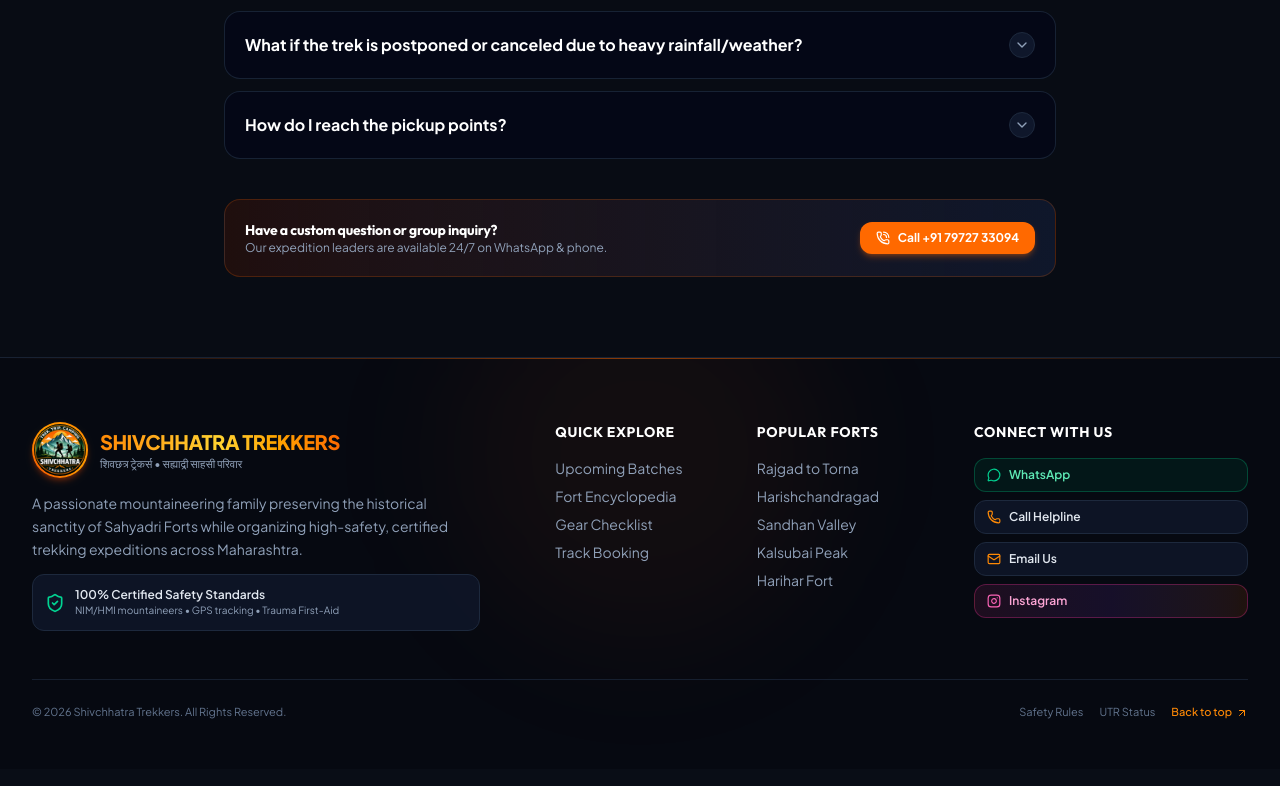
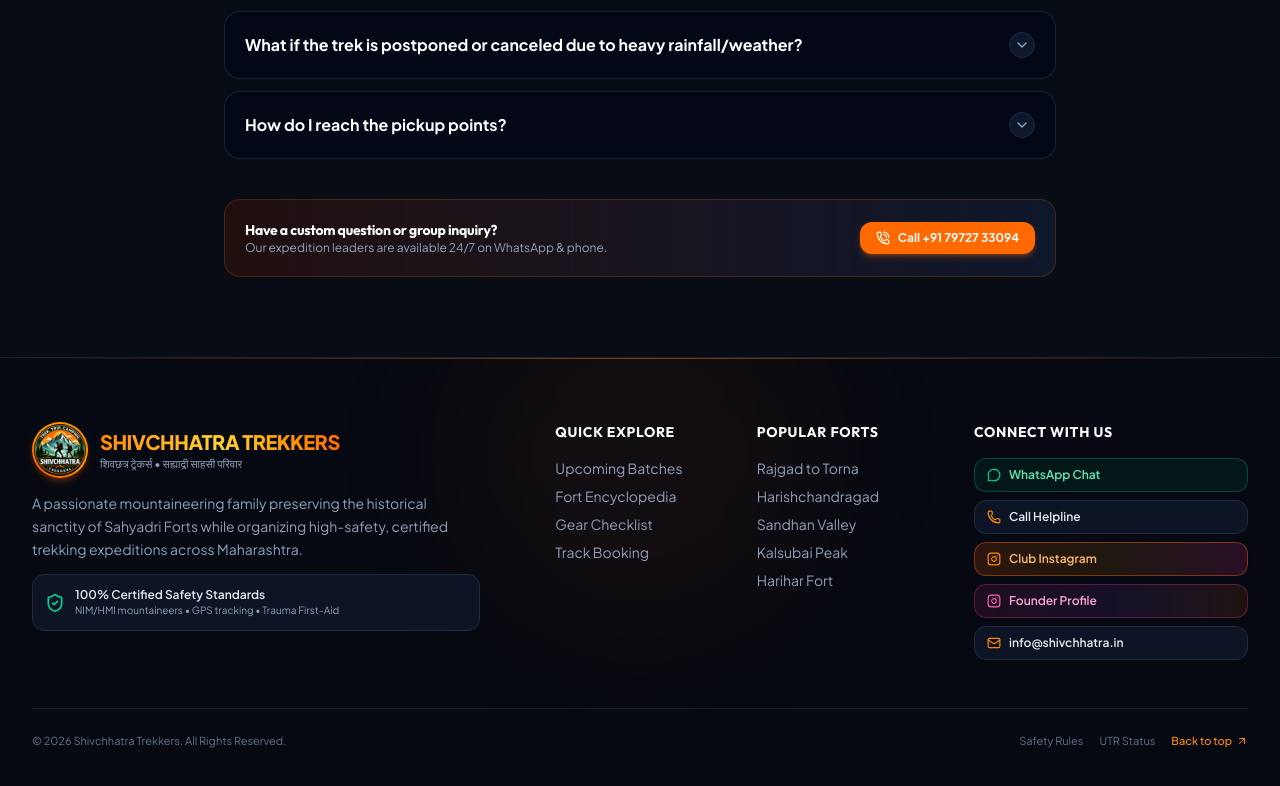
Before and after one commit to ravichavan9970/SHIVCHHATRA_TREKKERS, a React (Vite) app in the folder shivchhatra-trekkers/: page / in a window 1280 px wide. Shown: the part 5312-6098 px from the top of the page. Built offline with nearby package versions, Linux system fonts and the light colour scheme; no server answers.

Commit message:
feat(footer): add official shivchhatra club instagram and founder instagram buttons

```diff
--- a/shivchhatra-trekkers/src/components/common/Footer.jsx
+++ b/shivchhatra-trekkers/src/components/common/Footer.jsx
@@ -10,7 +10,8 @@
   Lock,
   ArrowUpRight,
   Sparkles,
-  MessageCircle
+  MessageCircle,
+  UserCheck
 } from 'lucide-react';
 
 export default function Footer() {
@@ -106,7 +107,7 @@
             </div>
           </div>
 
-          {/* Connect & Support Buttons (3 cols on desktop, 2x2 grid on mobile) */}
+          {/* Connect & Support Buttons (3 cols on desktop, compact grid on mobile) */}
           <div className="lg:col-span-3">
             <h4 className="text-xs sm:text-sm font-bold text-white uppercase tracking-wider mb-2.5 sm:mb-4 font-heading">
               Connect With Us
@@ -120,7 +121,7 @@
                 className="flex items-center space-x-2 px-3 py-2 rounded-xl bg-emerald-950/40 border border-emerald-500/30 hover:border-emerald-500 hover:bg-emerald-900/40 text-emerald-300 text-xs font-semibold transition-all group"
               >
                 <MessageCircle className="w-3.5 h-3.5 text-emerald-400 group-hover:scale-110 transition-transform shrink-0" />
-                <span className="truncate">WhatsApp</span>
+                <span className="truncate">WhatsApp Chat</span>
               </a>
 
               {/* Call Helpline Button */}
@@ -132,21 +133,37 @@
                 <span className="truncate">Call Helpline</span>
               </a>
 
-              {/* Email Us Button */}
+              {/* Official Club Instagram Button */}
               <a
-                href="mailto:info@shivchhatra.in"
-                className="flex items-center space-x-2 px-3 py-2 rounded-xl bg-slate-900/80 border border-slate-800 hover:border-orange-500/50 hover:bg-orange-500/10 text-slate-200 text-xs font-semibold transition-all group"
+                href="https://www.instagram.com/shiv_chhatra_trekkers?utm_source=ig_web_button_share_sheet&igsi=ZDNlZDc0MzIxNw=="
+                target="_blank"
+                rel="noopener noreferrer"
+                className="flex items-center space-x-2 px-3 py-2 rounded-xl bg-gradient-to-r from-orange-500/15 via-amber-500/10 to-pink-500/15 border border-orange-500/40 hover:border-orange-500 hover:from-orange-500/25 hover:to-pink-500/25 text-orange-300 text-xs font-semibold transition-all group shadow-sm"
+                title="Official Shivchhatra Trekkers Instagram"
               >
-                <Mail className="w-3.5 h-3.5 text-orange-400 group-hover:scale-110 transition-transform shrink-0" />
-                <span className="truncate">Email Us</span>
+                <svg
+                  className="w-3.5 h-3.5 text-orange-400 group-hover:scale-110 transition-transform shrink-0"
+                  viewBox="0 0 24 24"
+                  fill="none"
+                  stroke="currentColor"
+                  strokeWidth="2"
+                  strokeLinecap="round"
+                  strokeLinejoin="round"
+                >
+                  <rect width="20" height="20" x="2" y="2" rx="5" ry="5" />
+                  <path d="M16 11.37A4 4 0 1 1 12.63 8 4 4 0 0 1 16 11.37z" />
+                  <line x1="17.5" x2="17.51" y1="6.5" y2="6.5" />
+                </svg>
+                <span className="truncate">Club Instagram</span>
               </a>
 
-              {/* Instagram Button */}
+              {/* Founder / Owner Instagram Profile */}
               <a
                 href="https://www.instagram.com/roambeyond_?utm_source=ig_web_button_share_sheet&igsi=ZDNlZDc0MzIxNw=="
                 target="_blank"
                 rel="noopener noreferrer"
                 className="flex items-center space-x-2 px-3 py-2 rounded-xl bg-gradient-to-r from-pink-500/10 via-purple-500/10 to-orange-500/10 border border-pink-500/30 hover:border-pink-500 hover:from-pink-500/20 hover:to-orange-500/20 text-pink-300 text-xs font-semibold transition-all group"
+                title="Founder & Lead Trekker Profile"
               >
                 <svg
                   className="w-3.5 h-3.5 text-pink-400 group-hover:scale-110 transition-transform shrink-0"
@@ -161,7 +178,16 @@
                   <path d="M16 11.37A4 4 0 1 1 12.63 8 4 4 0 0 1 16 11.37z" />
                   <line x1="17.5" x2="17.51" y1="6.5" y2="6.5" />
                 </svg>
-                <span className="truncate">Instagram</span>
+                <span className="truncate">Founder Profile</span>
+              </a>
+
+              {/* Email Us Button (full width on mobile if odd item) */}
+              <a
+                href="mailto:info@shivchhatra.in"
+                className="col-span-2 sm:col-span-2 lg:col-span-1 flex items-center justify-center lg:justify-start space-x-2 px-3 py-2 rounded-xl bg-slate-900/80 border border-slate-800 hover:border-orange-500/50 hover:bg-orange-500/10 text-slate-200 text-xs font-semibold transition-all group"
+              >
+                <Mail className="w-3.5 h-3.5 text-orange-400 group-hover:scale-110 transition-transform shrink-0" />
+                <span className="truncate">info@shivchhatra.in</span>
               </a>
             </div>
           </div>
```
